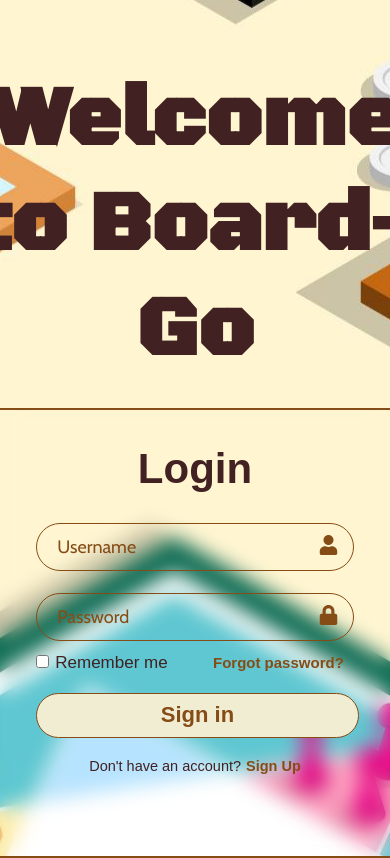
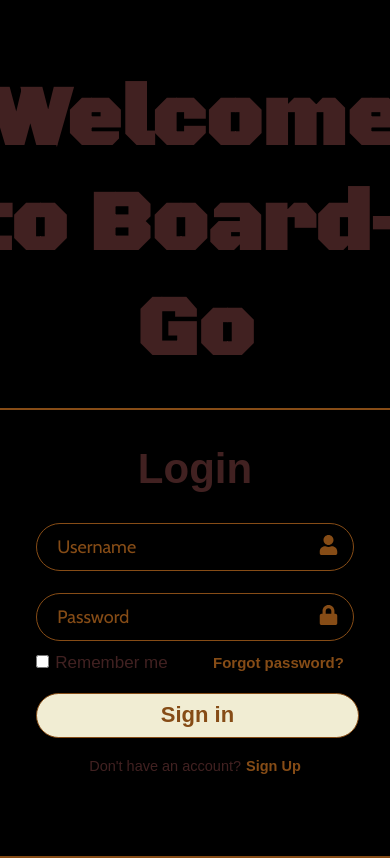
Before and after one commit to khom19/SAIG, a React (Create React App) app: page / in a window 390 px wide. Shown: the top 858 px of the page. Built offline with nearby package versions, Linux system fonts and the light colour scheme.

Commit message:
create menu

```diff
--- a/src/App.css
+++ b/src/App.css
@@ -156,6 +156,7 @@ color: rgb(65, 33, 33);
     align-items: center;
     flex-direction: column;
     background-color: black;
+    background-image: none;
   }
 }
 
--- /dev/null
+++ b/src/Home/home.js
@@ -0,0 +1,15 @@
+import { Link } from 'react-router-dom';
+import React, { Component } from 'react';
+import { FaUser } from "react-icons/fa";
+
+class Home extends Component {
+    render() {
+        return(
+            <div className='background-color'>
+                <div className='menu'><FaUser className='icon'/></div>
+            </div>
+        )
+    }
+}
+
+export default Home ;
```
Also changed, not shown: src/index.js (+6 -1 lines).
